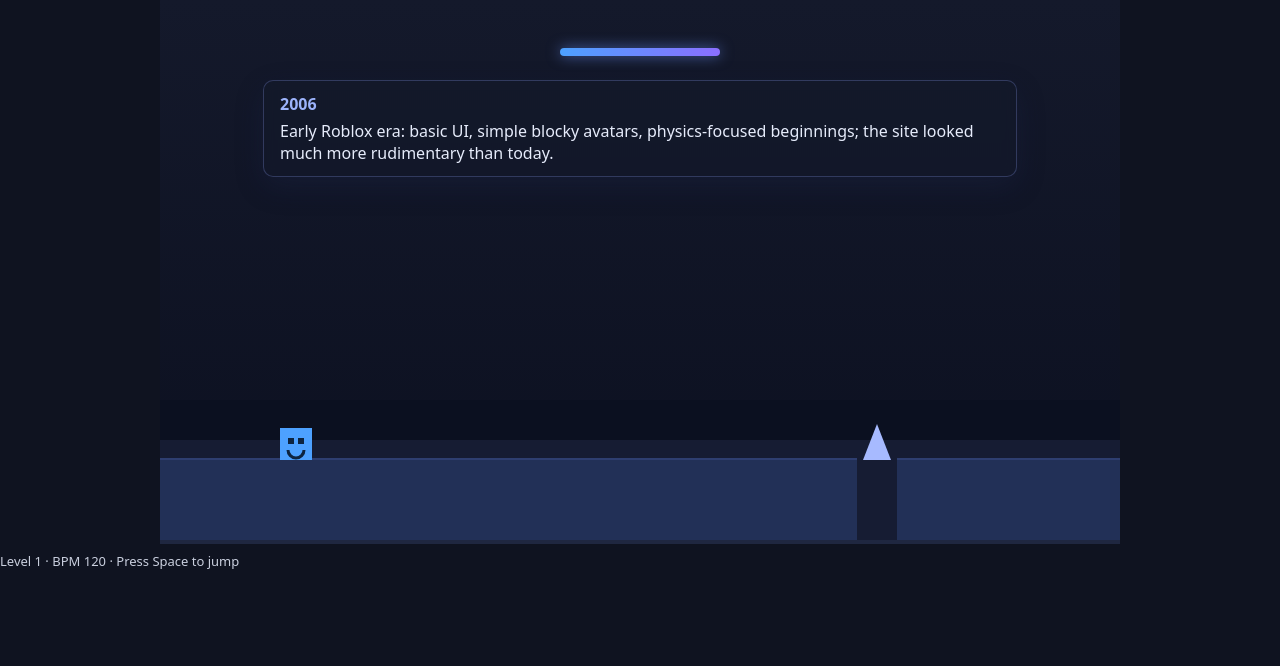
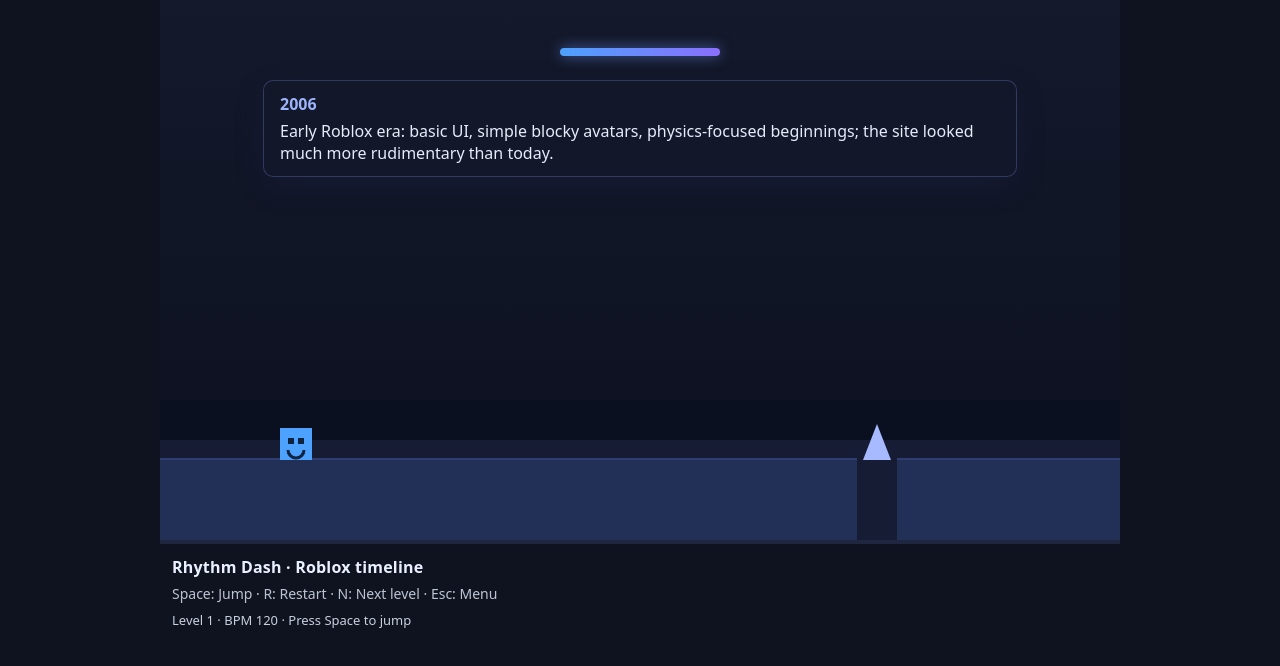
Before and after one commit to solarbeam1124-eng/Websiteeeifjiejfioejifo, a plain HTML site: page index.html in a window 1280 px wide. Drawn offline with Linux system fonts and the light colour scheme.

Commit message:
Update index.html

```diff
--- a/index.html
+++ b/index.html
@@ -8,8 +8,18 @@
 </head>
 <body>
   <canvas id="game" width="960" height="540"></canvas>
-  <div id="overlay" class="hidden"></div>
-  <div id="status"></div>
+
+  <div id="ui">
+    <div id="title">Rhythm Dash · Roblox timeline</div>
+    <div id="controls">
+      <span>Space: Jump</span> · <span>R: Restart</span> · <span>N: Next level</span> · <span>Esc: Menu</span>
+    </div>
+    <div id="overlay" class="hidden"></div>
+    <div id="status"></div>
+  </div>
+
+  <!-- Beat pulse bar (created by game.js if not present) -->
+  <div class="beat" id="beatbar"></div>
 
   <script src="menu.js"></script>
   <script src="game.js"></script>
```
